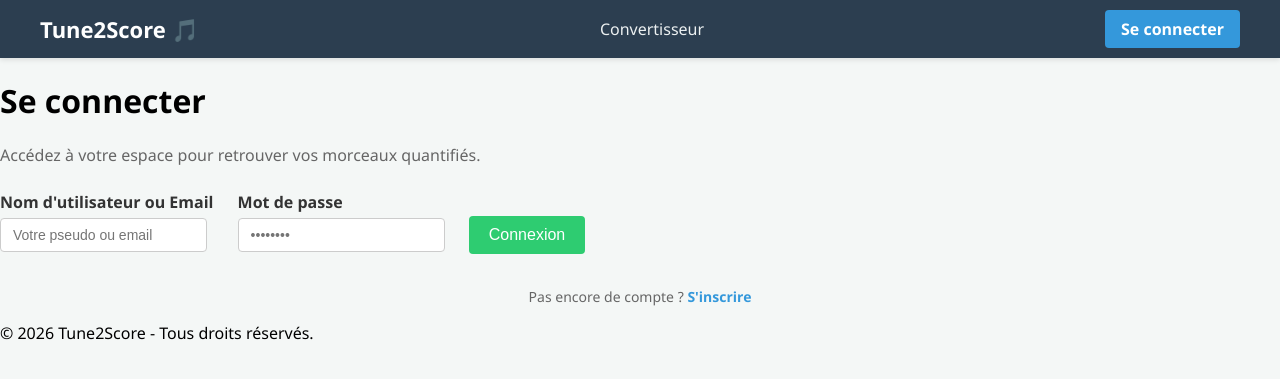
After one commit to alexisdamien22/Tune2Score, a FastAPI app: template app/templates/login.html in a window 1280 px wide. The commit adds this page. Shown: the top 379 px of the page. Run offline with FastAPI, Linux system fonts and the light colour scheme; the template is opened without the code that fills it, so the values that code supplies are empty.

Commit message:
added userbase

```diff
--- a/app/static/css/buttons.css
+++ b/app/static/css/buttons.css
@@ -25,3 +25,29 @@
 .btn-pdf:hover {
     background: #c0392b;
 }
+
+.user-profile-btn {
+    display: flex;
+    align-items: center;
+    justify-content: center;
+    width: 40px;
+    height: 40px;
+    border-radius: 50%;
+    background-color: #34495e;
+    transition: background-color 0.2s, transform 0.1s;
+}
+
+.user-icon {
+    fill: #ecf0f1; /* Couleur blanche/grise de l'icône */
+    transition: fill 0.2s;
+}
+
+/* Effets au survol */
+.user-profile-btn:hover {
+    background-color: #3498db; /* Devient bleu au survol */
+    transform: scale(1.05); /* Grossit un tout petit peu */
+}
+
+.user-profile-btn:hover .user-icon {
+    fill: #ffffff; /* L'icône devient blanc pur */
+}
--- /dev/null
+++ b/app/static/css/dropdown_user.css
@@ -0,0 +1,79 @@
+/* --- BOUTON SE CONNECTER (DÉCONNECTÉ) --- */
+.btn-login-nav {
+    background-color: #3498db;
+    color: white;
+    text-decoration: none;
+    padding: 8px 16px;
+    border-radius: 4px;
+    font-weight: bold;
+    transition: background 0.2s;
+}
+.btn-login-nav:hover {
+    background-color: #2980b9;
+}
+
+/* --- DROPDOWN STRUCTURE (CONNECTÉ) --- */
+.dropdown-user {
+    position: relative; /* Crucial pour positionner le menu par rapport à l'icône */
+    display: inline-block;
+}
+
+/* La sous-fenêtre */
+.dropdown-menu {
+    display: none; /* Caché par défaut */
+    position: absolute;
+    right: 0; /* Aligné sur le bord droit de l'icône */
+    top: 45px;
+    background-color: white;
+    min-width: 160px;
+    box-shadow: 0px 8px 16px rgba(0,0,0,0.15);
+    border-radius: 6px;
+    overflow: hidden;
+    z-index: 1000;
+    border: 1px solid #eee;
+}
+
+/* Quand on ajoute la classe .show via JS, le menu apparaît */
+.dropdown-menu.show {
+    display: block;
+}
+
+/* Contenu du menu */
+.dropdown-header {
+    padding: 12px 16px;
+    font-size: 14px;
+    color: #2c3e50;
+    font-weight: bold;
+}
+
+.dropdown-menu hr {
+    margin: 0;
+    border: 0;
+    border-top: 1px solid #eee;
+}
+
+.dropdown-item {
+    color: #333;
+    padding: 12px 16px;
+    text-decoration: none;
+    display: block;
+    font-size: 14px;
+    text-align: left;
+    width: 100%;
+    background: none;
+    border: none;
+    cursor: pointer;
+    transition: background 0.15s;
+}
+
+.dropdown-item:hover {
+    background-color: #f8f9fa;
+}
+
+.logout-item {
+    color: #c0392b;
+    font-weight: 500;
+}
+.logout-item:hover {
+    background-color: #fde8e7;
+}
--- /dev/null
+++ b/app/static/css/header.css
@@ -0,0 +1,32 @@
+.main-header {
+    background-color: #2c3e50;
+    padding: 10px 20px;
+    box-shadow: 0 2px 5px rgba(0,0,0,0.1);
+}
+
+.header-container {
+    max-width: 1200px;
+    margin: 0 auto;
+    display: flex;
+    justify-content: space-between; /* Aligne Logo à gauche, Nav au centre, Icône à droite */
+    align-items: center;
+}
+
+.logo {
+    color: #fff;
+    font-size: 22px;
+    font-weight: bold;
+    text-decoration: none;
+}
+
+.main-nav a {
+    color: #ecf0f1;
+    text-decoration: none;
+    margin: 0 15px;
+    font-weight: 500;
+    transition: color 0.2s;
+}
+
+.main-nav a:hover {
+    color: #3498db;
+}
--- a/app/static/css/style.css
+++ b/app/static/css/style.css
@@ -1,5 +1,7 @@
 @import 'buttons.css';
 @import 'background.css';
+@import 'header.css';
+@import 'dropdown_user.css';
 
 body {
     font-family: 'Segoe UI', Tahoma, Geneva, Verdana, sans-serif;
@@ -64,3 +66,20 @@
     color: #c0392b;
     font-weight: bold;
 }
+
+.auth-switch {
+    margin-top: 20px;
+    text-align: center;
+    font-size: 14px;
+    color: #666;
+}
+
+.auth-switch a {
+    color: #3498db;
+    text-decoration: none;
+    font-weight: bold;
+}
+
+.auth-switch a:hover {
+    text-decoration: underline;
+}
--- /dev/null
+++ b/app/static/js/login.js
@@ -0,0 +1,41 @@
+// app/static/js/login.js
+
+document.getElementById('loginForm').addEventListener('submit', async (e) => {
+    e.preventDefault();
+
+    const username = document.getElementById('username').value;
+    const password = document.getElementById('password').value;
+    const messageZone = document.getElementById('messageZone');
+
+    messageZone.className = "message-zone";
+    messageZone.innerText = "Vérification de vos identifiants...";
+
+    try {
+        const response = await fetch('http://127.0.0.1:8000/api/login', {
+            method: 'POST',
+            headers: {
+                'Content-Type': 'application/json'
+            },
+            body: JSON.stringify({ username, password })
+        });
+
+        const data = await response.json();
+
+        if (!response.ok) {
+            throw new Error(data.detail || "Une erreur est survenue lors de l'connexion.");
+        }
+
+        localStorage.setItem("tune2score_user", JSON.stringify({ username: data.user.username }));
+
+        messageZone.className = "message-zone success";
+        messageZone.innerText = "Connexion réussie ! Redirection vers l'accueil...";
+
+        setTimeout(() => {
+            window.location.href = "/";
+        }, 1500);
+
+    } catch (error) {
+        messageZone.className = "message-zone error";
+        messageZone.innerText = error.message;
+    }
+});
--- a/app/templates/base.html
+++ b/app/templates/base.html
@@ -17,6 +17,8 @@
 
     {% include 'footer.html' %}
 
+    <script src="/static/js/auth-status.js"></script>
+
     {% block scripts %}{% endblock %}
 </body>
 </html>
--- a/app/templates/header.html
+++ b/app/templates/header.html
@@ -1,8 +1,29 @@
 <header class="main-header">
     <div class="header-container">
         <a href="/" class="logo">Tune2Score 🎵</a>
-        <nav>
+
+        <nav class="main-nav">
             <a href="/">Convertisseur</a>
         </nav>
+
+        <div class="header-actions">
+            <a href="/login" id="navLoginBtn" class="btn-login-nav">Se connecter</a>
+
+            <div class="user-dropdown" id="navUserDropdown" style="display: none;">
+                <button class="user-profile-btn" id="dropdownToggle" title="Mon compte">
+                    <svg xmlns="http://www.w3.org/2000/svg" viewBox="0 0 24 24" width="24" height="24">
+                        <circle cx="12" cy="8" r="4" fill="#ffffff"/>
+                        <path d="M12 14c-4.42 0-8 2.24-8 5v1h16v-1c0-2.76-3.58-5-8-5z" fill="#ffffff"/>
+                    </svg>
+                </button>
+
+                <div class="dropdown-menu" id="dropdownMenu">
+                    <p class="welcome-text">Bonjour, <span id="navUsername">Utilisateur</span></p>
+                    <hr>
+                    <a href="/profile" class="dropdown-item">Voir le compte</a>
+                    <button id="logoutBtn" class="dropdown-item logout-link">Se déconnecter</button>
+                </div>
+            </div>
+        </div>
     </div>
 </header>
--- /dev/null
+++ b/app/templates/login.html
@@ -0,0 +1,34 @@
+{% extends 'base.html' %}
+
+{% block title %}Tune2Score - Connexion{% endblock %}
+
+{% block content %}
+<div class="auth-box">
+    <h1>Se connecter</h1>
+    <p class="subtitle">Accédez à votre espace pour retrouver vos morceaux quantifiés.</p>
+
+    <form id="loginForm">
+        <div class="form-group block-input">
+            <label for="username">Nom d'utilisateur ou Email</label>
+            <input type="text" id="username" required placeholder="Votre pseudo ou email">
+        </div>
+
+        <div class="form-group block-input">
+            <label for="password">Mot de passe</label>
+            <input type="password" id="password" required placeholder="••••••••">
+        </div>
+
+        <button type="submit" class="btn-submit">Connexion</button>
+    </form>
+
+    <div id="messageZone" class="message-zone"></div>
+
+    <div class="auth-switch">
+        <p>Pas encore de compte ? <a href="/register">S'inscrire</a></p>
+    </div>
+</div>
+{% endblock %}
+
+{% block scripts %}
+<script src="/static/js/login.js"></script>
+{% endblock %}
```
Also changed, not shown: app/static/js/auth-status.js (added, +48 -0 lines), app/static/js/register.js (added, +38 -0 lines), app/templates/register.html (+39 -0 lines).
